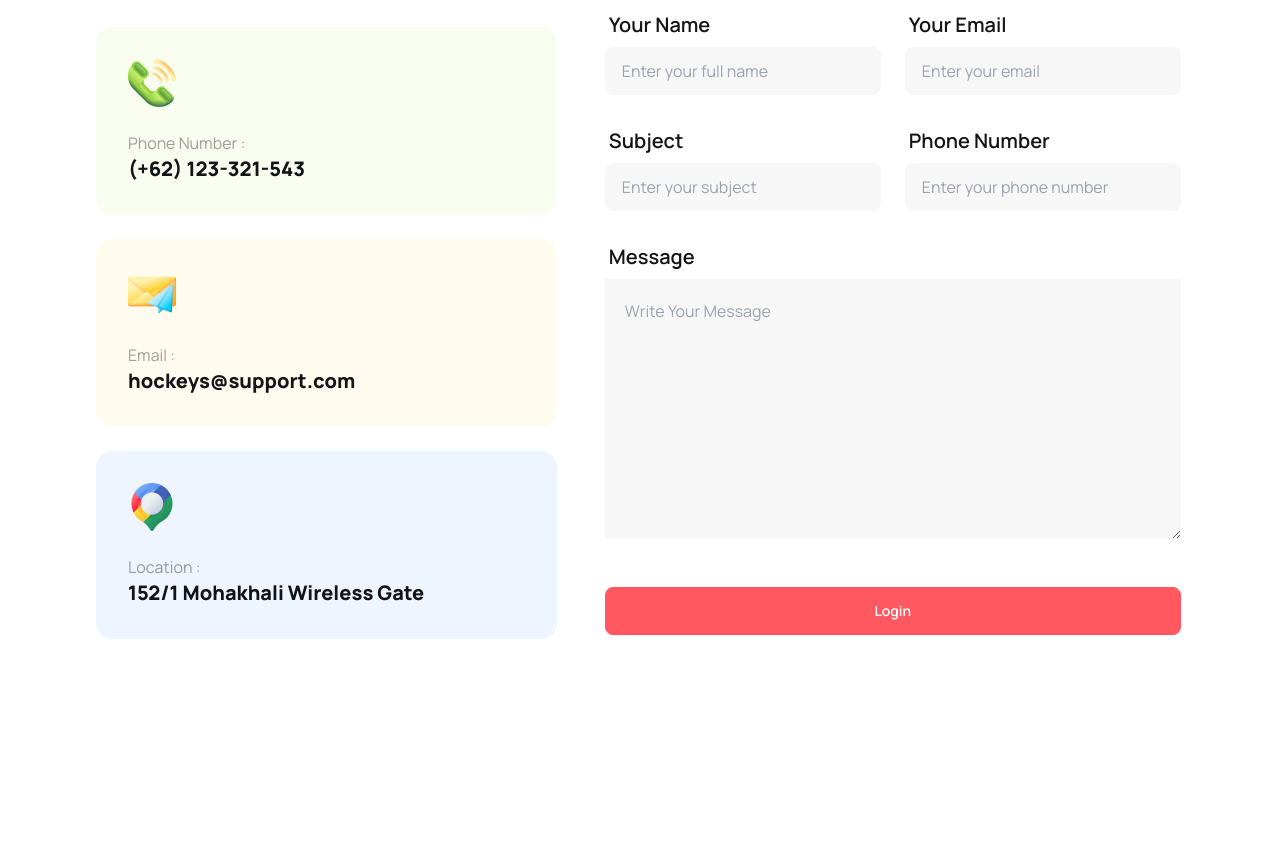
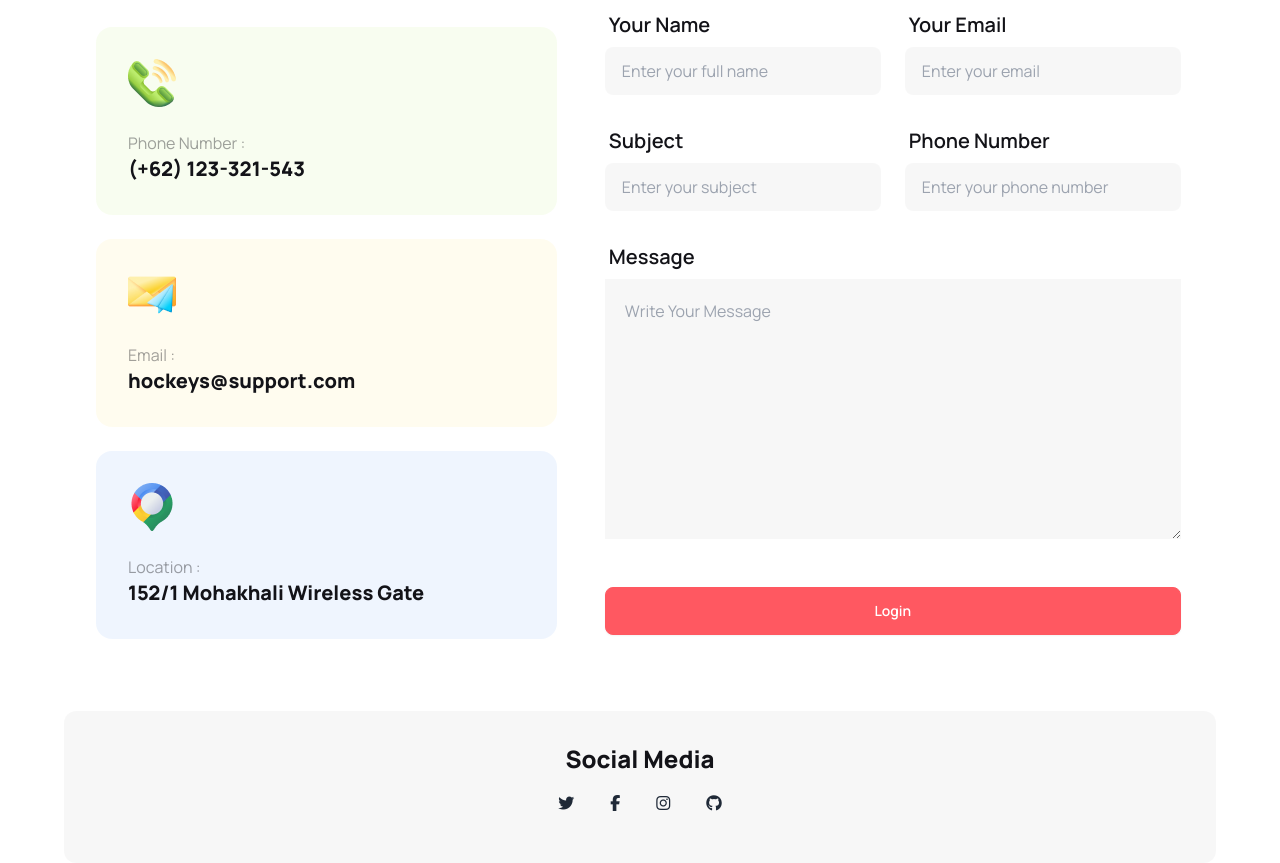
Before and after one commit to anasahammad/Hockey-s-World, a plain HTML site: page index.html in a window 1280 px wide. Shown: the part 4123-4986 px from the top of the page. Before the commit the page ends 4834 px from the top, so only its background shows below. Drawn offline with nearby package versions, Linux system fonts and the light colour scheme.

Commit message:
social media added on git in touch section

```diff
--- a/index.html
+++ b/index.html
@@ -684,6 +684,16 @@
               </div>
             </div>
           </div>
+
+         <div class="bg-[#13131808] py-8 rounded-xl">
+          <h4 class="text-center text-[#131318] text-2xl font-extrabold">Social Media</h4>
+          <div class="flex justify-center items-center gap-9 my-5 ">
+            <i class="fa-brands fa-twitter"></i>
+            <i class="fa-brands fa-facebook-f"></i>
+            <i class="fa-brands fa-instagram"></i>
+            <i class="fa-brands fa-github"></i>
+          </div>
+         </div>
         </section>
     </main>
     <!-- Main End -->
```
